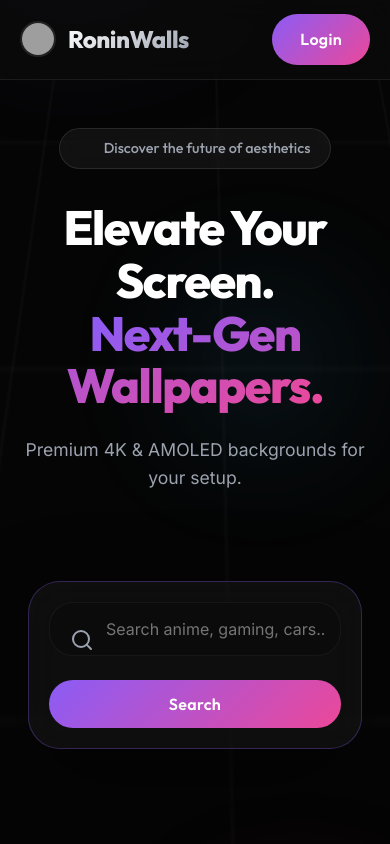
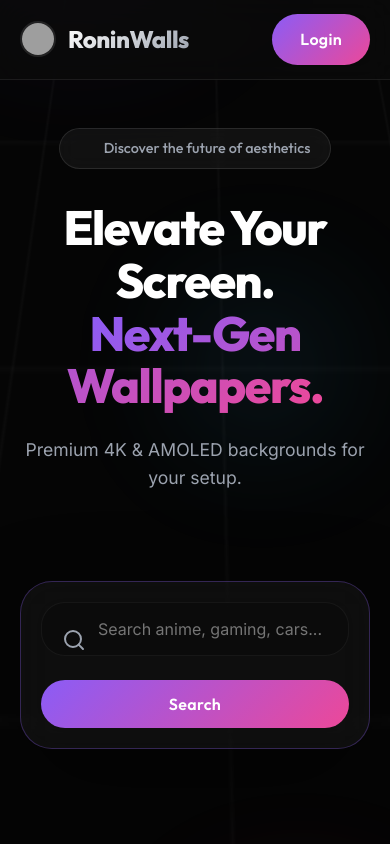
Before and after one commit to vedant2515/RoninWalls, a React (Vite) app: page / in a window 390 px wide. In both pictures the pointer is over the element "Search". Shown: the top 844 px of the page. Built offline with nearby package versions, Linux system fonts and the light colour scheme; no server answers; grey boxes are pictures that could not be loaded.

Commit message:
UI: Disable search hover and harmonize mobile widths for category/search

```diff
--- a/src/pages/Home.css
+++ b/src/pages/Home.css
@@ -192,6 +192,14 @@
 .hero-search-wrapper:focus-within {
     border-color: rgba(139, 92, 246, 0.3);
     background: rgba(255, 255, 255, 0.04);
+    transform: translateY(-2px);
+}
+
+@media (max-width: 768px) {
+    .hero-search-wrapper:hover,
+    .hero-search-wrapper:focus-within {
+        transform: none !important;
+    }
 }
 
 .search-field-container {
@@ -316,8 +324,9 @@
         border-radius: var(--radius-2xl);
         background: rgba(13, 13, 15, 0.7);
         border: 1px solid rgba(255, 255, 255, 0.1);
-        width: calc(100% - 1rem); /* Slight margin for edge breathing */
+        width: 100% !important; /* Match container exactly */
         margin-top: 2rem;
+        transform: none !important;
     }
 
     .hero-search-input {
```
